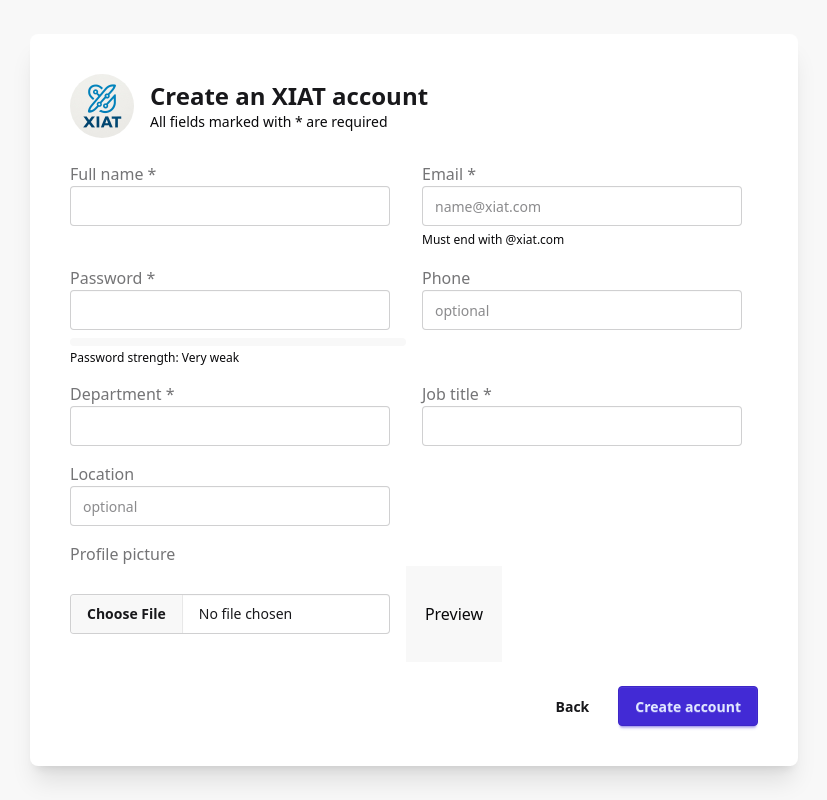
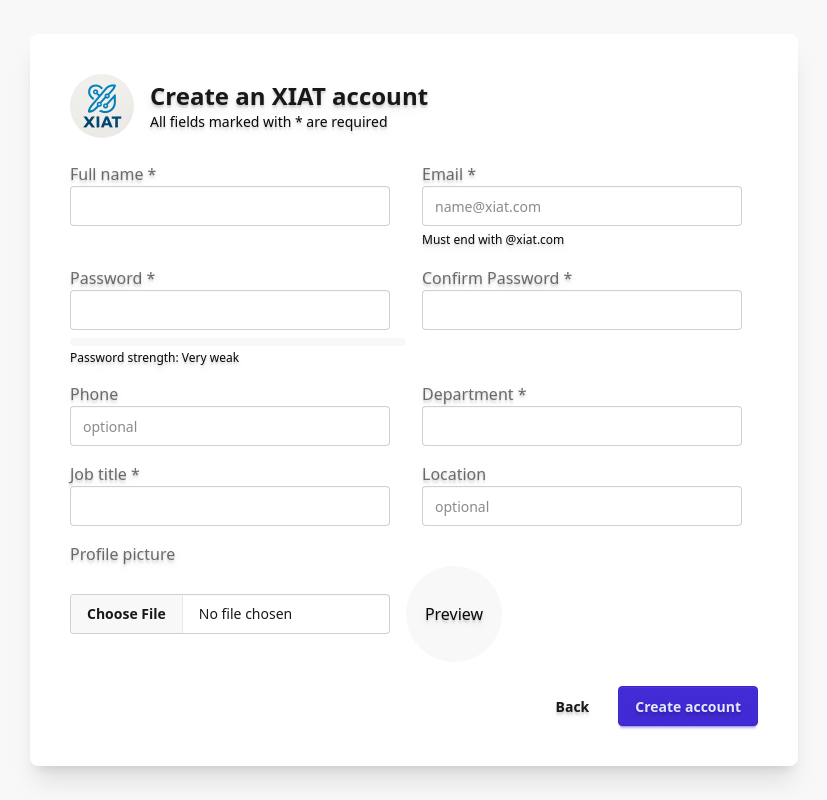
Before and after one commit to AnaMTF/Hackathon-Adobe-2025, a Next.js app: page /register in a window 1280 px wide. Shown: the whole page, without its empty margins (226-1053 px from the left). Built offline with nearby package versions, Linux system fonts and the light colour scheme.

Commit message:
styled the pages

```diff
--- a/app/auth/page.tsx
+++ b/app/auth/page.tsx
@@ -36,8 +36,8 @@ export default function Auth() {
           height={120}
           className="mb-2 rounded-full"
         />
-        <h2 className="text-3xl font-extrabold tracking-tight">XIAT Employee Portal</h2>
-        <p className="text-sm text-neutral">Secure access for XIAT team members</p>
+        <h2 className="text-3xl font-extrabold tracking-tight text-shadow-lg">XIAT Employee Portal</h2>
+        <p className="text-sm text-gray-400 text-shadow-lg">Secure access for our XIAT team members</p>
       </div>
 
       <form
@@ -46,13 +46,13 @@ export default function Auth() {
         aria-labelledby="auth-heading"
       >
         <div className="px-2">
-          <h1 id="auth-heading" className="text-2xl font-bold mb-4">
+          <h1 id="auth-heading" className="text-2xl text-shadow-lg font-bold mb-4">
             Sign in
           </h1>
 
           <div className="form-control mb-4">
             <label className="label">
-              <span className="label-text">Username</span>
+              <span className="label-text text-shadow-lg">Username</span>
             </label>
             <input
               type="text"
@@ -67,7 +67,7 @@ export default function Auth() {
 
           <div className="form-control mb-4">
             <label className="label">
-              <span className="label-text">Password</span>
+              <span className="label-text text-shadow-lg">Password</span>
             </label>
             <input
               type="password"
@@ -80,7 +80,7 @@ export default function Auth() {
             />
           </div>
 
-          {error && <p className="text-sm text-error mb-3">{error}</p>}
+          {error && <p className="text-sm text-error mb-3 text-shadow-lg">{error}</p>}
 
           <div className="flex gap-3 mt-2">
             <button
@@ -97,18 +97,18 @@ export default function Auth() {
             </Link>
           </div>
 
-          <p className="text-xs text-neutral mt-4">This is a demo UI — wire it to your backend to enable real auth.</p>
+          <p className="text-xs text-shadow-lg text-neutral mt-4">This is a demo UI — wire it to your backend to enable real auth.</p>
         </div>
 
         <div className="hidden md:flex flex-col items-center justify-center p-4">
-          <div className="w-full flex items-center justify-center mb-3">
+            <div className="w-full flex items-center justify-center mb-3">
             <div className="p-4 rounded-lg bg-gradient-to-br from-primary to-accent text-white w-full text-center">
-              <h3 className="text-lg font-bold">Welcome back!</h3>
-              <p className="text-sm opacity-90">Enter your credentials to access the XIAT internal tools.</p>
+              <h3 className="text-lg font-bold text-shadow-lg">Welcome back!</h3>
+              <p className="text-sm opacity-90 text-shadow-lg">Enter your credentials to access the XIAT internal tools.</p>
             </div>
           </div>
           <div className="w-full mt-4">
-            <ul className="text-sm list-disc list-inside text-neutral">
+            <ul className="text-sm list-disc list-inside text-gray-400 text-shadow-lg">
               <li>Secure connection</li>
               <li>Company-only access</li>
               <li>Need an account? Click Register</li>
--- a/app/register/page.tsx
+++ b/app/register/page.tsx
@@ -17,6 +17,7 @@ export default function Register() {
   const [fullName, setFullName] = useState("");
   const [email, setEmail] = useState("");
   const [password, setPassword] = useState("");
+  const [confirmPassword, setConfirmPassword] = useState("");
   const [phone, setPhone] = useState("");
   const [department, setDepartment] = useState("");
   const [jobTitle, setJobTitle] = useState("");
@@ -47,6 +48,8 @@ export default function Register() {
     if (!email.trim()) return setError("Email is required");
     if (!email.endsWith("@xiat.com")) return setError("Email must end with @xiat.com");
     if (!password) return setError("Password is required");
+    if (!confirmPassword) return setError("Please confirm your password");
+    if (password !== confirmPassword) return setError("Passwords do not match");
     if (!department.trim()) return setError("Department is required");
     if (!jobTitle.trim()) return setError("Job title is required");
 
@@ -56,7 +59,7 @@ export default function Register() {
       await new Promise((res) => setTimeout(res, 800));
       console.log("Registering", { fullName, email, department, jobTitle });
       // after success, navigate to login
-      router.push('/auth');
+      router.push('/feed');
     } catch (err) {
       setError("Failed to register");
     } finally {
@@ -70,21 +73,21 @@ export default function Register() {
         <div className="flex items-center gap-4 mb-6">
           <Image src="/assets/logo.jpeg" alt="logo" width={64} height={64} className="rounded-full" />
           <div>
-            <h1 className="text-2xl font-bold">Create an XIAT account</h1>
-            <p className="text-sm text-neutral">All fields marked with * are required</p>
+            <h1 className="text-2xl font-bold text-shadow-lg">Create an XIAT account</h1>
+            <p className="text-sm text-neutral text-shadow-lg">All fields marked with * are required</p>
           </div>
         </div>
 
-        {error && <div role="alert" className="alert alert-error mb-4">{error}</div>}
+  {error && <div role="alert" className="alert alert-error mb-4 text-shadow-lg">{error}</div>}
 
         <div className="grid grid-cols-1 md:grid-cols-2 gap-4">
           <div className="form-control">
-            <label className="label"><span className="label-text">Full name *</span></label>
+            <label className="label"><span className="label-text text-shadow-lg">Full name *</span></label>
             <input className="input input-bordered" value={fullName} onChange={(e) => setFullName(e.target.value)} required aria-required />
           </div>
 
           <div className="form-control">
-            <label className="label"><span className="label-text">Email *</span></label>
+            <label className="label"><span className="label-text text-shadow-lg">Email *</span></label>
             <input
               className="input input-bordered"
               type="email"
@@ -95,14 +98,14 @@ export default function Register() {
               aria-required
             />
             <label className="label">
-              <span className={`text-xs ${email && !email.endsWith('@xiat.com') ? 'text-error' : 'text-neutral'}`}>
+              <span className={`text-xs text-shadow-lg ${email && !email.endsWith('@xiat.com') ? 'text-error' : 'text-neutral'}`}>
                 Must end with @xiat.com
               </span>
             </label>
           </div>
 
           <div className="form-control">
-            <label className="label"><span className="label-text">Password *</span></label>
+            <label className="label"><span className="label-text text-shadow-lg">Password *</span></label>
             <input
               className="input input-bordered"
               type="password"
@@ -118,32 +121,51 @@ export default function Register() {
                   style={{ width: `${(strength / 4) * 100}%` }}
                 />
               </div>
-              <p className="text-xs mt-1 text-neutral">Password strength: {['Very weak','Weak','Okay','Good','Strong'][strength]}</p>
+              <p className="text-xs mt-1 text-neutral text-shadow-lg">Password strength: {['Very weak','Weak','Okay','Good','Strong'][strength]}</p>
             </div>
           </div>
 
           <div className="form-control">
-            <label className="label"><span className="label-text">Phone</span></label>
+            <label className="label"><span className="label-text text-shadow-lg">Confirm Password *</span></label>
+            <input
+              className="input input-bordered"
+              type="password"
+              value={confirmPassword}
+              onChange={(e) => setConfirmPassword(e.target.value)}
+              required
+              aria-required
+            />
+            {confirmPassword && password !== confirmPassword && (
+              <label className="label">
+                <span className="text-xs text-error text-shadow-lg">
+                  Passwords do not match
+                </span>
+              </label>
+            )}
+          </div>
+
+          <div className="form-control">
+            <label className="label"><span className="label-text text-shadow-lg">Phone</span></label>
             <input className="input input-bordered" value={phone} onChange={(e) => setPhone(e.target.value)} placeholder="optional" />
           </div>
 
           <div className="form-control">
-            <label className="label"><span className="label-text">Department *</span></label>
+            <label className="label"><span className="label-text text-shadow-lg">Department *</span></label>
             <input className="input input-bordered" value={department} onChange={(e) => setDepartment(e.target.value)} required aria-required />
           </div>
 
           <div className="form-control">
-            <label className="label"><span className="label-text">Job title *</span></label>
+            <label className="label"><span className="label-text text-shadow-lg">Job title *</span></label>
             <input className="input input-bordered" value={jobTitle} onChange={(e) => setJobTitle(e.target.value)} required aria-required />
           </div>
 
           <div className="form-control">
-            <label className="label"><span className="label-text">Location</span></label>
+            <label className="label"><span className="label-text text-shadow-lg">Location</span></label>
             <input className="input input-bordered" value={location} onChange={(e) => setLocation(e.target.value)} placeholder="optional" />
           </div>
 
           <div className="form-control md:col-span-2">
-            <label className="label"><span className="label-text">Profile picture</span></label>
+            <label className="label"><span className="label-text text-shadow-lg">Profile picture</span></label>
             <div className="flex items-center gap-4">
               <input
                 ref={fileRef}
@@ -156,19 +178,19 @@ export default function Register() {
                 }}
               />
               {profilePreview ? (
-                <div className="w-24 h-24 rounded overflow-hidden">
-                  <img src={profilePreview} alt="preview" className="w-full h-full object-cover" />
+                <div className="w-24 h-24 rounded-full overflow-hidden">
+                  <img src={profilePreview} alt="preview" className="w-full h-full object-cover rounded-full" />
                 </div>
               ) : (
-                <div className="avatar placeholder w-24 h-24 flex items-center justify-center bg-base-200 text-neutral">Preview</div>
+                <div className="avatar placeholder w-24 h-24 flex items-center justify-center bg-base-200 text-neutral text-shadow-lg rounded-full">Preview</div>
               )}
             </div>
           </div>
         </div>
 
         <div className="mt-6 flex gap-3 justify-end">
-          <button type="button" className="btn btn-ghost" onClick={() => router.push('/auth')}>Back</button>
-          <button type="submit" className="btn btn-primary" disabled={loading}>
+          <button type="button" className="btn btn-ghost text-shadow-lg" onClick={() => router.push('/auth')}>Back</button>
+          <button type="submit" className="btn btn-primary text-shadow-lg" disabled={loading}>
             {loading ? 'Creating...' : 'Create account'}
           </button>
         </div>
```
Also changed, not shown: app/components/footer.tsx (added), app/components/header.tsx (added).
